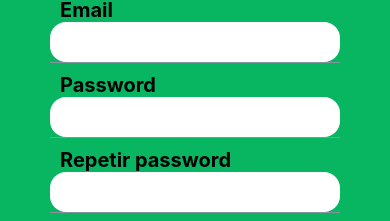
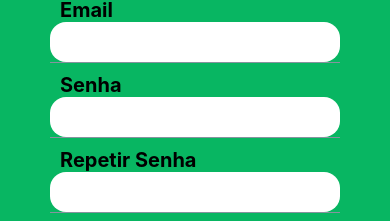
Before and after one commit to Orion-Solutions-FIAP/HealthyGarden_Screens, a React Native app in the folder appScreens/: screen /register in a window 390 px wide. Shown: the part 257-478 px from the top of the page. Built offline with nearby package versions, Linux system fonts and the light colour scheme; what sp-react-native-mqtt would draw is missing.

Commit message:
Tela de cadastro arrumada

```diff
--- a/appScreens/components/screens/Register.js
+++ b/appScreens/components/screens/Register.js
@@ -99,7 +99,7 @@ const Register = (props) => {
 
           <Input
             inputStyle={Styles.registerInput}
-            label="Password"
+            label="Senha"
             labelStyle={Styles.registerLabel}
             onChangeText={(value) => setPassword(value) }
             secureTextEntry={true}
@@ -107,7 +107,7 @@ const Register = (props) => {
 
           <Input
             inputStyle={Styles.registerInput}
-            label="Repetir password"
+            label="Repetir Senha"
             labelStyle={Styles.registerLabel}
             onChangeText={(value) => setRepeatPassword(value) }
             secureTextEntry={true}
--- a/appScreens/components/screens/Settings.js
+++ b/appScreens/components/screens/Settings.js
@@ -1,4 +1,4 @@
-import React, {useState} from 'react'
+import React, {useState, useEffect} from 'react'
 
 import {
   SafeAreaView,
@@ -28,6 +28,10 @@ const Settings = () => {
     const[maxTemp, setMaxTemp] = useState(0)
     const[minHum, setMinHum] = useState(0)
     const[maxHum, setMaxHum] = useState(0)
+
+    useEffect(() => {
+
+    })
 
     return(
       <ScrollView>
```
Lines whose indentation alone changed are shown as unchanged.
